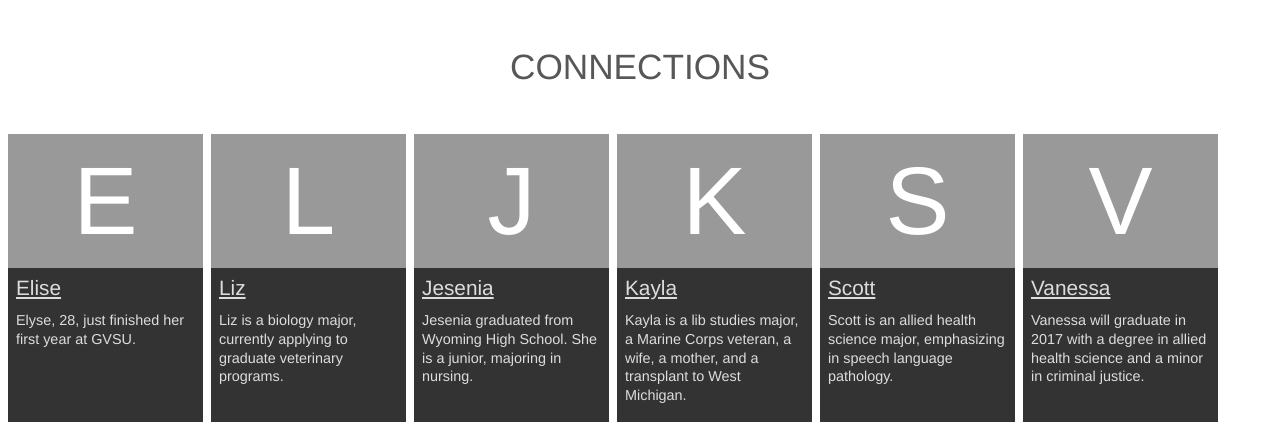
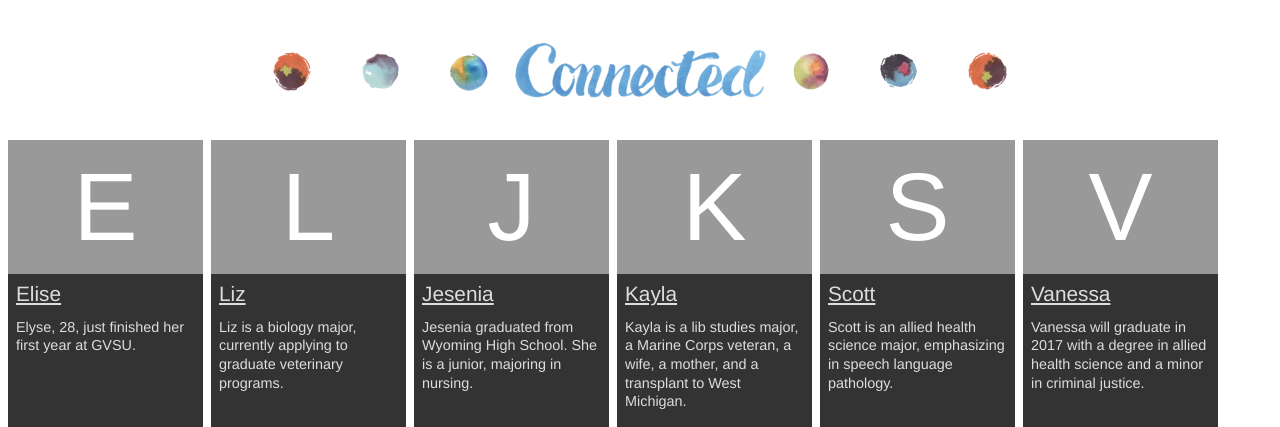
Before and after one commit to gvsulib/connections, a PHP site: page / in a window 1280 px wide. Shown: the top 427 px of the page. Run offline with PHP 8.4, Linux system fonts and the light colour scheme.

Commit message:
Added design assets to homepage template

```diff
--- a/inc/styles.css
+++ b/inc/styles.css
@@ -59,15 +59,21 @@ body {
 
 
 h1 {
+	height: 80px;
+	margin: 30px 0;
 	text-align: center;
-	margin: 1.4em 0;
 	font-size: 2.2em;
 }
 
-h1 a {
-	color: #575757;
-	text-decoration: none;
-	text-transform: uppercase;
+h1 a span {
+	position:absolute;
+	clip:rect(1px 1px 1px 1px);
+}
+
+h1 {
+	background-image: url(../inc/logo.png);
+	background-position: 50% 50%;
+	background-repeat: no-repeat;
 }
 
 .bio_wrapper h2 {
--- a/index.php
+++ b/index.php
@@ -25,7 +25,7 @@
 <body>
 
 	<header>
-		<h1><a href="index.php"><?php echo $website_title; ?></a></h1>
+		<h1><a href="index.php"><span><?php echo $website_title; ?></span></a></h1>
 	</header>
 
 <?php
```
Also changed, not shown: inc/logo.png (added).
